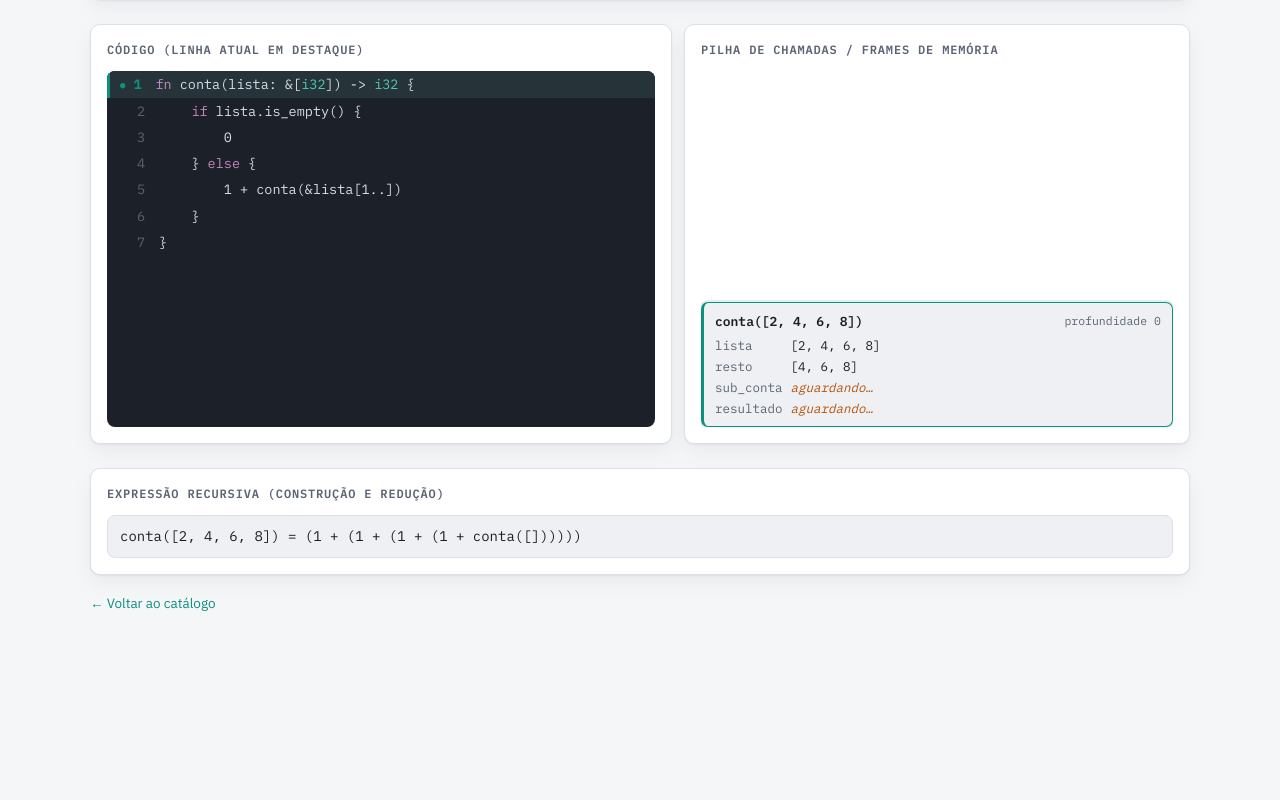
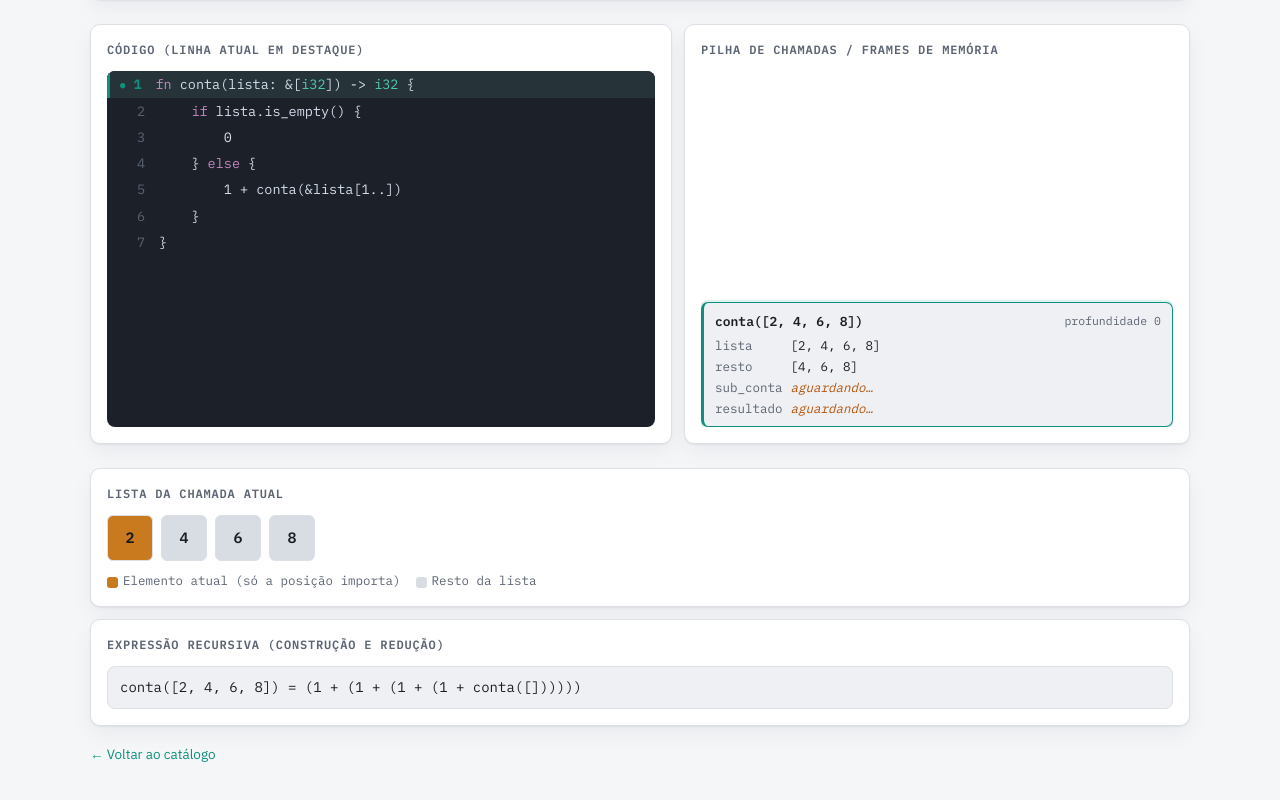
Before and after one commit to joaofelipegalvao/algorithm-visualizer, a website: page visualizer/index.html in a window 1280 px wide. Shown: the part 410-1210 px from the top of the page. Before the commit the page ends 1078 px from the top, so only its background shows below. Drawn offline with nearby package versions, Linux system fonts and the light colour scheme.

Commit message:
revert: reintroduzir painel de lista/elements (P0)
A decisão V6 (commit 4377f53) removeu o painel #list/#legend do shell
argumentando redundância com o campo 'lista' do frame de pilha. Isso é
verdade para recursive-sum, mas não para quicksort: o frame dele só
guarda baixo/alto/pivo/i/p, nunca o array inteiro. Resultado: não havia
NENHUM lugar na tela mostrando o array sendo particionado/trocado — o
ponto central de visualizar quicksort.

Reverte a remoção no shell (app.js, index.html, style.css): volta
renderListPanel/renderLegend/ROLE_CLASS, o painel no HTML e o CSS
associado (.row/.box/.first/.rest/.legend + animação pop). A
sintetização de 'elements' no estado final (toDisplayStep) também
volta, já que renderListPanel voltou a consumi-la.

Não reverte a parte do V6 que tirou 'primeiro'/'resto' das vars do
frame de recursive-sum — essa decisão é independente da existência do
painel do shell e continua válida.

Validado: tsc limpo + smoke test via jsdom importando engine.js/app.js
reais (quicksort): 92 passos pra frente sem exceção, todos os 8
elementos marcados resolved ao final, volta completa ao passo 0 sem
resíduo.

```diff
--- a/visualizer/app.js
+++ b/visualizer/app.js
@@ -1,5 +1,7 @@
 /** @type {Engine} */
 let ENGINE;
+
+const ROLE_CLASS = { primary: "first", secondary: "rest" };
 
 document.documentElement.setAttribute("data-theme", "light");
 
@@ -157,6 +159,11 @@ function toDisplayStep(trace, step) {
     ...raw,
     isFinal: true,
     stack: [],
+    elements: raw.elements.map((el) => ({
+      ...el,
+      role: "secondary",
+      status: "resolved",
+    })),
   };
 }
 
@@ -207,6 +214,7 @@ const TraceViewer = {
     const s = toDisplayStep(this.trace, this.step);
 
     this.renderStatus(s);
+    this.renderListPanel(s);
     this.renderCodePanel(s);
     this.renderCallStackPanel(s);
     this.renderExpressionPanel();
@@ -237,6 +245,22 @@ const TraceViewer = {
       /** @type {HTMLElement} */ (document.getElementById("msgText")),
       narrative,
     );
+  },
+
+  renderListPanel(s) {
+    const listEl = /** @type {HTMLElement} */ (document.getElementById("list"));
+    clearEl(listEl);
+    const row = document.createElement("div");
+    row.className = "row current-frame-list";
+    s.elements.forEach((item) => {
+      const box = document.createElement("div");
+      const statusClass = item.status === "resolved" ? " resolved" : "";
+      const roleClass = ROLE_CLASS[item.role] || "rest";
+      box.className = "box " + roleClass + statusClass;
+      box.textContent = item.text;
+      row.appendChild(box);
+    });
+    listEl.appendChild(row);
   },
 
   renderCodePanel(s) {
@@ -342,7 +366,7 @@ const TraceViewer = {
   },
 };
 
-/* ---------- Meta ---------- */
+/* ---------- Meta e legenda ---------- */
 function initMeta() {
   document.title = ENGINE.meta.title;
   /** @type {HTMLElement} */ (
@@ -351,6 +375,22 @@ function initMeta() {
   /** @type {HTMLElement} */ (
     document.getElementById("examSubtitle")
   ).textContent = ENGINE.meta.subtitle;
+}
+
+function renderLegend() {
+  const legendEl = /** @type {HTMLElement} */ (
+    document.getElementById("legend")
+  );
+  clearEl(legendEl);
+  ENGINE.visualization.legend.forEach((item) => {
+    const swatch = document.createElement("span");
+    swatch.className = "swatch";
+    swatch.style.background =
+      "var(--" + (ROLE_CLASS[item.role] || "rest") + ")";
+    legendEl.appendChild(swatch);
+    legendEl.appendChild(document.createTextNode(item.label));
+    legendEl.appendChild(document.createTextNode("\u00A0\u00A0"));
+  });
 }
 
 /* ---------- Tema claro/escuro ---------- */
@@ -460,6 +500,7 @@ export function initApp(engine) {
   validateEngine();
   initMeta();
   buildConfigForm();
+  renderLegend();
   wireEvents();
   TraceViewer.regenerate();
 }
--- a/visualizer/index.html
+++ b/visualizer/index.html
@@ -93,6 +93,12 @@
         </div>
 
         <div class="panel">
+          <h3>Lista da chamada atual</h3>
+          <div class="row" id="list"></div>
+          <div class="legend" id="legend"></div>
+        </div>
+
+        <div class="panel">
           <h3>Expressão recursiva (construção e redução)</h3>
           <div class="expr-box" id="exprBox"></div>
         </div>
--- a/visualizer/style.css
+++ b/visualizer/style.css
@@ -262,6 +262,79 @@ h2 {
   padding: 1px 5px;
   border-radius: 4px;
   font-size: 0.92em;
+}
+
+/* Lista — elementos exibidos como pequenos registradores de memória */
+.row {
+  display: flex;
+  gap: 8px;
+  flex-wrap: wrap;
+  align-items: center;
+}
+.box {
+  width: 46px;
+  height: 46px;
+  border: 1px solid var(--border);
+  border-radius: 6px;
+  display: flex;
+  align-items: center;
+  justify-content: center;
+  font-family: "IBM Plex Mono", monospace;
+  font-weight: 600;
+  font-size: 15px;
+  color: #14171c;
+  transition:
+    transform 0.25s,
+    outline 0.15s;
+  position: relative;
+}
+.first {
+  background: var(--first);
+}
+.rest {
+  background: var(--rest);
+  color: var(--text);
+}
+.rest.resolved {
+  background: var(--state-resolved-soft);
+}
+.current-frame-list .box {
+  animation: pop 0.3s ease;
+}
+.box.resolved::after {
+  content: "";
+  position: absolute;
+  bottom: 4px;
+  right: 4px;
+  width: 5px;
+  height: 5px;
+  border-radius: 50%;
+  background: currentColor;
+  opacity: 0.45;
+}
+@keyframes pop {
+  from {
+    transform: scale(0.7);
+    opacity: 0.3;
+  }
+  to {
+    transform: scale(1);
+    opacity: 1;
+  }
+}
+.legend {
+  margin-top: 10px;
+  font-size: 12.5px;
+  color: var(--muted);
+  font-family: "IBM Plex Mono", monospace;
+}
+.legend span.swatch {
+  display: inline-block;
+  width: 11px;
+  height: 11px;
+  border-radius: 3px;
+  margin-right: 5px;
+  vertical-align: middle;
 }
 
 /* Código — editor real, linha ativa = breakpoint */
@@ -638,6 +711,7 @@ input[type="range"].visually-hidden-slider {
 
 /* Piso de qualidade: menos movimento para quem pediu */
 @media (prefers-reduced-motion: reduce) {
+  .current-frame-list .box,
   .frame-card,
   .theme-btn {
     animation: none !important;
```
